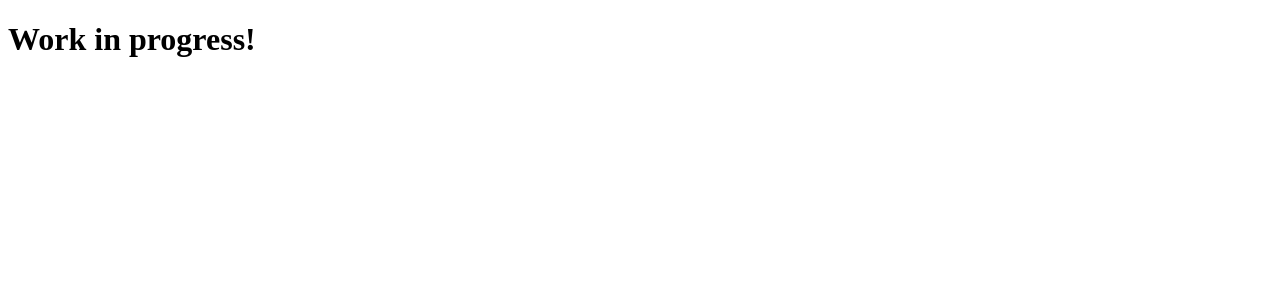
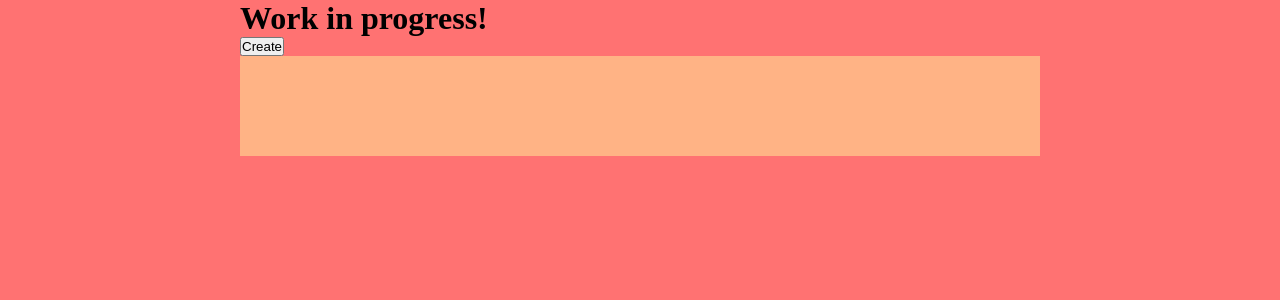
Before and after one commit to floxaz/notepad, an Angular app: page / in a window 1280 px wide. Shown: the top 300 px of the page. Built offline with nearby package versions, Linux system fonts and the light colour scheme.

Commit message:
started building frontend

```diff
--- a/src/app/app.component.html
+++ b/src/app/app.component.html
@@ -1,3 +1,8 @@
-<div class="">
+<div class="row">
   <h1>Work in progress!</h1>
+  <div class="app__menu">
+    <app-create></app-create>
+  </div>
+  <div class="app__wall">
+  </div>
 </div>
--- a/src/app/app.component.scss
+++ b/src/app/app.component.scss
@@ -0,0 +1,13 @@
+:host {
+  background-color: #ff7272;
+  display: block;
+  height: 100%;
+  width: 100%;
+}
+
+.app {
+  &__wall {
+    background-color: #ffb385;
+    height: 10rem;
+  }
+}
--- a/src/app/app.component.ts
+++ b/src/app/app.component.ts
@@ -5,6 +5,4 @@ import { Component } from '@angular/core';
   templateUrl: './app.component.html',
   styleUrls: ['./app.component.scss']
 })
-export class AppComponent {
-  title = 'notepad';
-}
+export class AppComponent {}
--- /dev/null
+++ b/src/app/create/create.component.html
@@ -0,0 +1,9 @@
+<button class="create__btn" (click)="onCreate()">
+  {{ createBtnText }}
+</button>
+<form *ngIf="createNote" class="create__form" [formGroup]="createForm" (submit)="onSubmit()">
+  <input type="text" class="create__input" formControlName="subject">
+  <textarea class="create__text" formControlName="content">
+  </textarea>
+  <button class="create__btn-submit" [disabled]="createForm.invalid">Done</button>
+</form>
--- /dev/null
+++ b/src/app/create/create.component.ts
@@ -0,0 +1,34 @@
+import { Component, OnInit } from '@angular/core';
+import { FormGroup, FormControl, Validators } from '@angular/forms';
+import { CreateService } from './create.service';
+
+@Component({
+  selector: 'app-create',
+  templateUrl: './create.component.html',
+  styleUrls: ['./create.component.scss']
+})
+export class CreateComponent implements OnInit {
+  constructor(private createService: CreateService) { }
+
+  createForm: FormGroup;
+  createNote = false;
+  createBtnText = 'Create';
+
+  onCreate() {
+    this.createNote = !this.createNote;
+    this.createBtnText = this.createNote ? 'Close' : 'Create';
+  }
+
+  onSubmit() {
+    console.log(this.createForm);
+    const { subject, content } = this.createForm.value;
+    this.createService.createNewNote(subject, content);
+  }
+
+  ngOnInit() {
+    this.createForm = new FormGroup({
+      subject: new FormControl(null, [Validators.required, Validators.maxLength(30)]),
+      content: new FormControl(null, [Validators.required, Validators.maxLength(250)])
+    });
+  }
+}
--- /dev/null
+++ b/src/app/create/create.service.ts
@@ -0,0 +1,20 @@
+import { Injectable } from '@angular/core';
+import { HttpClient } from '@angular/common/http';
+
+@Injectable({
+  providedIn: 'root'
+})
+export class CreateService {
+  constructor(private http: HttpClient) {}
+
+  createNewNote(subject: string, content: string) {
+    const body = {
+      subject,
+      content
+    };
+    this.http.post('127.0.0.1:8000/api/notes/', body)
+    .subscribe(res => {
+      console.log(res);
+    });
+  }
+}
--- a/src/styles.scss
+++ b/src/styles.scss
@@ -1 +1,27 @@
 /* You can add global styles to this file, and also import other style files */
+*,
+*::after,
+*::before {
+  margin: 0;
+  padding: 0;
+  box-sizing: border-box;
+}
+
+html {
+  font-size: 62.5%;
+}
+
+html,
+body {
+  height: 100%;
+  width: 100%;
+}
+
+body {
+  font-size: 1.6rem;
+}
+
+.row {
+  max-width: 80rem;
+  margin: 0 auto;
+}
```
Also changed, not shown: src/app/app.module.ts (+9 -2 lines), src/app/create/create.component.scss (added).
